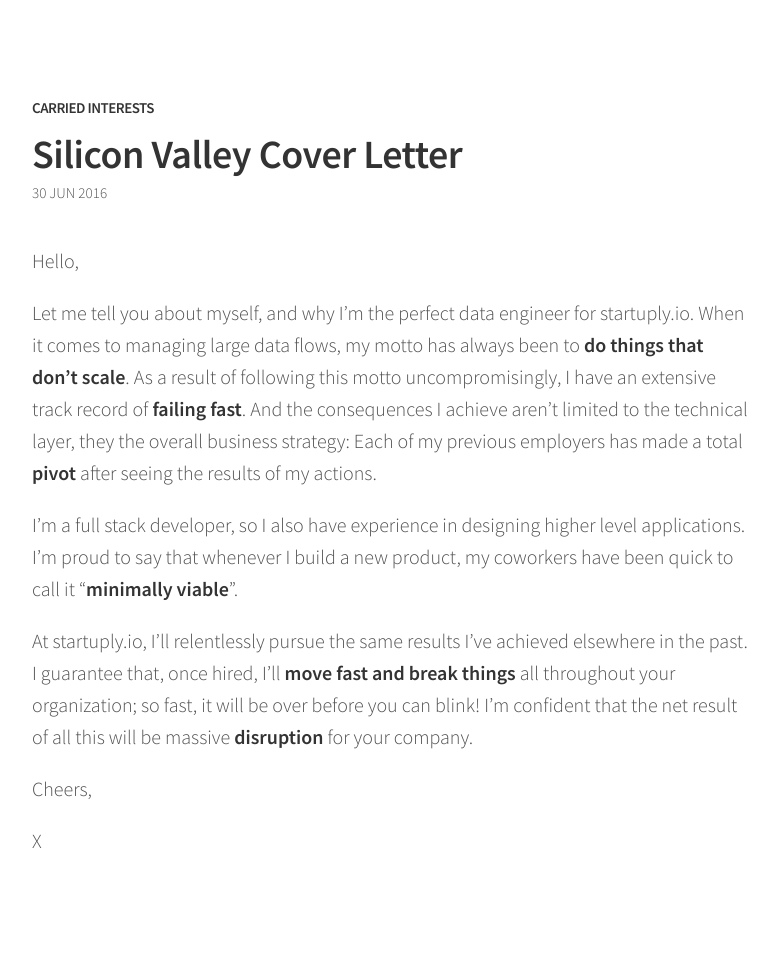
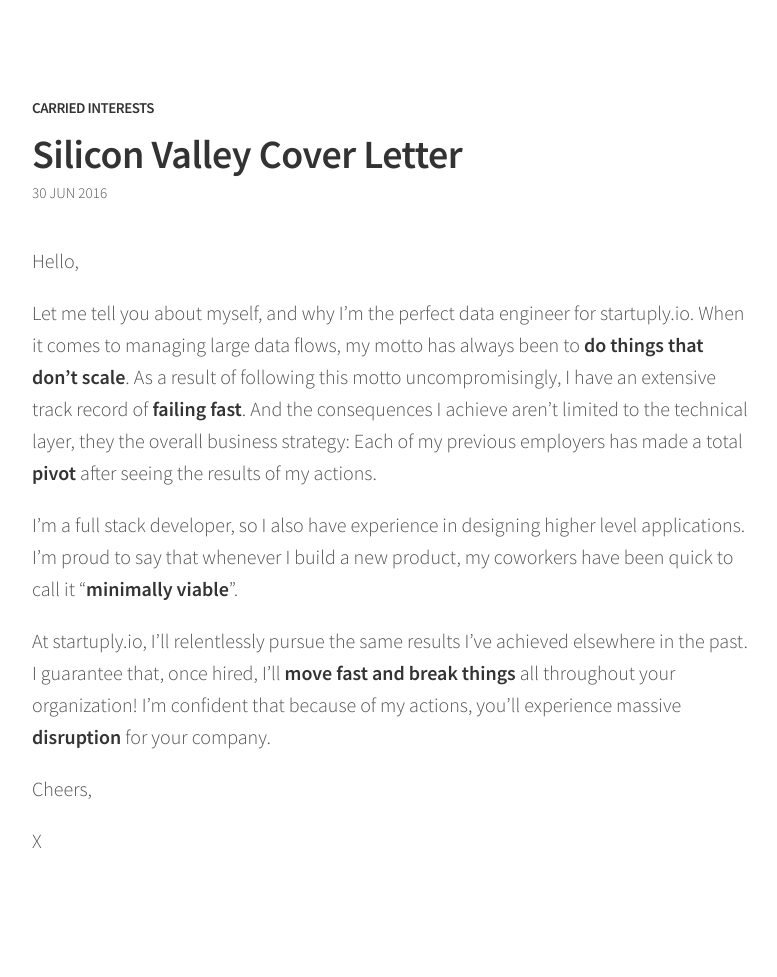
Before and after one commit to sl8r000/carried-interests, a Jekyll site: the page built from _posts/2016-06-30-cover-letter.md, in a window 1280 px wide. Shown: the whole page, without its empty margins (248-1025 px from the left). Built offline with Jekyll 4.4.1, drawn with Linux system fonts in a browser that asks for light colours.

Commit message:
cover letter

```diff
--- a/_posts/2016-06-30-cover-letter.md
+++ b/_posts/2016-06-30-cover-letter.md
@@ -8,7 +8,7 @@ Let me tell you about myself, and why I'm the perfect data engineer for startupl
 
 I'm a full stack developer, so I also have experience in designing higher level applications. I'm proud to say that whenever I build a new product, my coworkers have been quick to call it "**minimally viable**".
 
-At startuply.io, I'll relentlessly pursue the same results I've achieved elsewhere in the past. I guarantee that, once hired, I'll **move fast and break things** all throughout your organization; so fast, it will be over before you can blink! I'm confident that the net result of all this will be massive **disruption** for your company.
+At startuply.io, I'll relentlessly pursue the same results I've achieved elsewhere in the past. I guarantee that, once hired, I'll **move fast and break things** all throughout your organization! I'm confident that because of my actions, you'll experience massive **disruption** for your company.
 
 Cheers,
 
```
